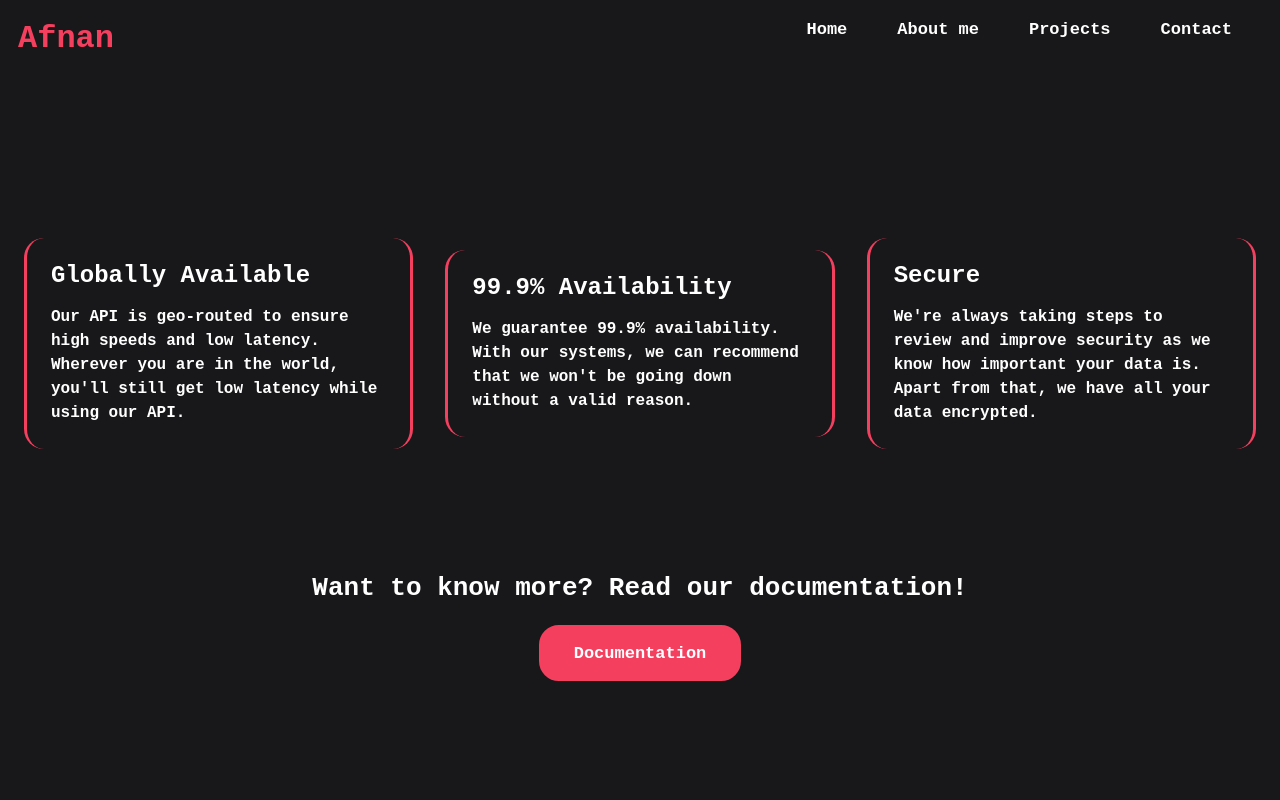
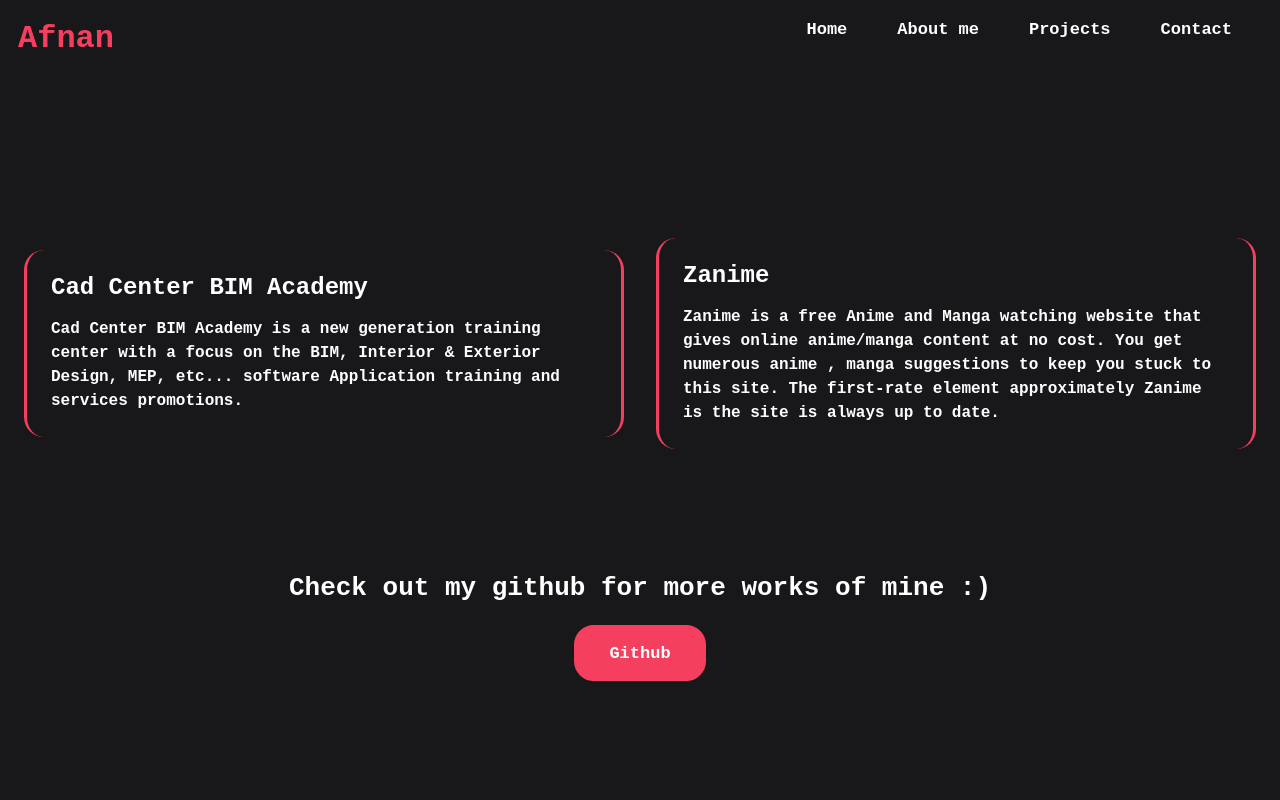
Before and after one commit to afnan007a/Portfolio-NextJS, a Next.js app: page /projects in a window 1280 px wide. Shown: the top 800 px of the page. Built offline with nearby package versions, Linux system fonts and the light colour scheme.

Commit message:
Update projects.js

```diff
--- a/pages/projects.js
+++ b/pages/projects.js
@@ -28,34 +28,23 @@
 </div>
       <main className={styles.main}>
       <div className={styles.grid}>
-          <a className={styles.card}>
+          <a className={styles.card} href="https://cadbim.in/">
             <code>
               <strong>
-                <h3>Globally Available</h3>
+                <h3>Cad Center BIM Academy</h3>
                 <p>
-                Our API is geo-routed to ensure high speeds and low latency. Wherever you are in the world, you'll still get low latency while using our API.
+                Cad Center BIM Academy is a new generation training center with a focus on the BIM, Interior & Exterior Design, MEP, etc... software Application training and services promotions.
                 </p>
               </strong>
             </code>
           </a>
 
-          <a className={styles.card}>
+          <a className={styles.card} href="https://zanime.wtf/">
             <code>
               <strong>
-                <h3>99.9% Availability</h3>
+                <h3>Zanime</h3>
                 <p>
-                We guarantee 99.9% availability. With our systems, we can recommend that we won't be going down without a valid reason.
-                </p>
-              </strong>
-            </code>
-          </a>
-
-          <a className={styles.card}>
-            <code>
-              <strong>
-                <h3>Secure</h3>
-                <p>
-                We're always taking steps to review and improve security as we know how important your data is. Apart from that, we have all your data encrypted.
+                Zanime is a free Anime and Manga watching website that gives online anime/manga content at no cost. You get numerous anime , manga suggestions to keep you stuck to this site. The first-rate element approximately Zanime is the site is always up to date.
                 </p>
               </strong>
             </code>
@@ -64,12 +53,12 @@
         <h1>
         <br/><br/>
           <code>
-            <strong>Want to know more? Read our documentation!</strong>
+            <strong>Check out my github for more works of mine :)</strong>
           </code>
         </h1>
         <div className={styles.button}>
-        <a href="/r/docs"><button ><code>
-              <strong>Documentation</strong>
+        <a href="https://github.com/afnan007as"><button ><code>
+              <strong>Github</strong>
             </code></button></a>
         </div>
       </main>
```
